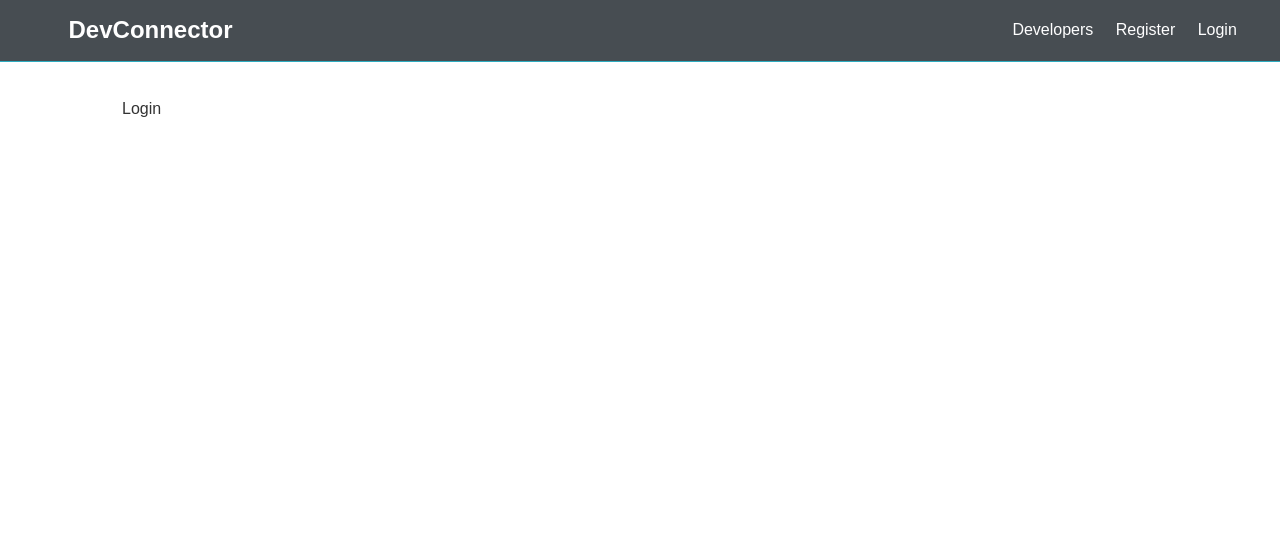
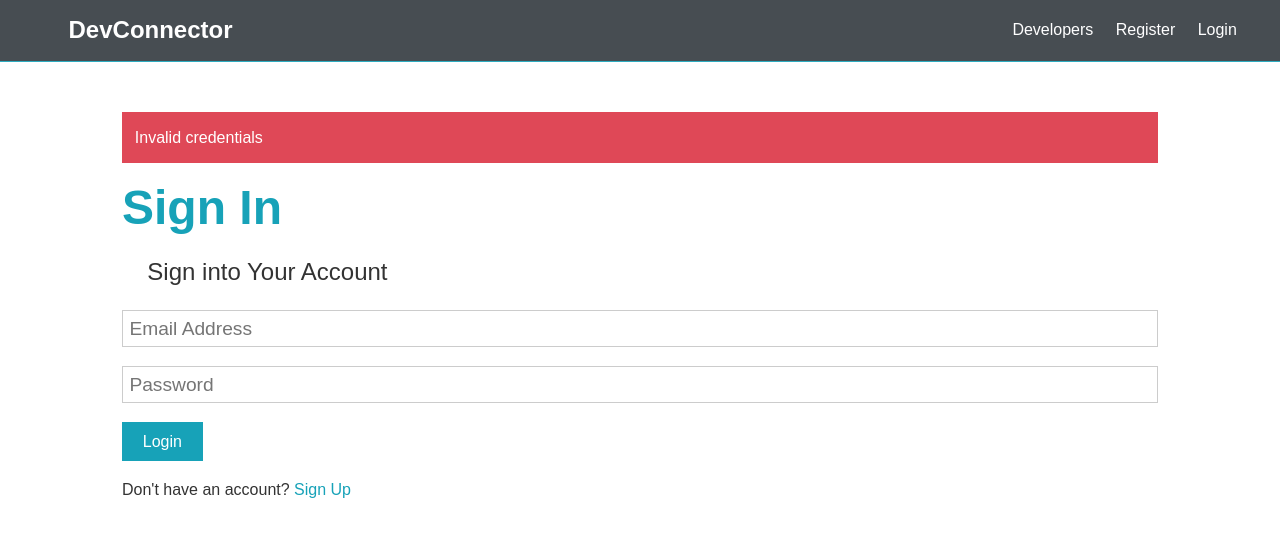
Before and after one commit to arunvbiradar/mern-social-network, a React (Create React App) app in the folder client/: page /login in a window 1280 px wide. Shown: the top 536 px of the page. Built offline with nearby package versions, Linux system fonts and the light colour scheme; a web font is replaced by a local one.

Commit message:
Login functionality updated

```diff
--- a/client/src/components/auth/Login.js
+++ b/client/src/components/auth/Login.js
@@ -1,7 +1,48 @@
-import React from "react";
+import React, { Fragment, useState } from "react";
+import { Link } from "react-router-dom";
 
 const Login = () => {
-  return <div>Login</div>;
+  const [formData, setFormData] = useState({
+    email: "",
+    password: ""
+  });
+
+  const { email, password } = formData;
+
+  const onChange = e =>
+    setFormData({ ...formData, [e.target.name]: e.target.value });
+
+  const onSubmit = e => {
+    e.preventDefault();
+    console.log(formData);
+  };
+
+  return (
+    <Fragment>
+      <div className='alert alert-danger'>Invalid credentials</div>
+      <h1 className='large text-primary'>Sign In</h1>
+      <p className='lead'>
+        <i className='fa fa-user'></i> Sign into Your Account
+      </p>
+      <form className='form' action='/dashboard'>
+        <div className='form-group'>
+          <input
+            type='email'
+            placeholder='Email Address'
+            name='email'
+            required
+          />
+        </div>
+        <div className='form-group'>
+          <input type='password' placeholder='Password' name='password' />
+        </div>
+        <input type='submit' className='btn btn-primary' value='Login' />
+      </form>
+      <p className='my-1'>
+        Don't have an account? <Link to='/register'>Sign Up</Link>
+      </p>
+    </Fragment>
+  );
 };
 
 export default Login;
--- a/client/src/components/auth/Register.js
+++ b/client/src/components/auth/Register.js
@@ -1,4 +1,5 @@
 import React, { Fragment, useState } from "react";
+import { Link } from "react-router-dom";
 
 const Register = () => {
   const [formData, setFormData] = useState({
@@ -82,7 +83,7 @@
         <input type='submit' className='btn btn-primary' value='Register' />
       </form>
       <p className='my-1'>
-        Already have an account? <a href='login.html'>Sign In</a>
+        Already have an account? <Link to='/login'>Sign In</Link>
       </p>
     </Fragment>
   );
```
